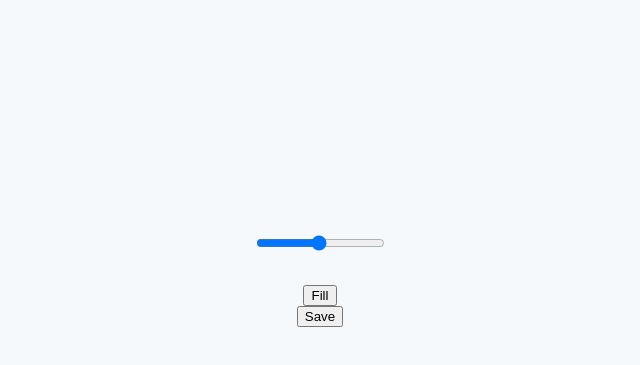
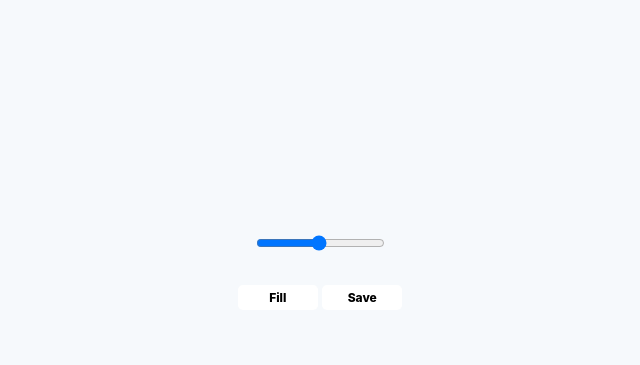
Before and after one commit to taromi02/PaintJS_1, a plain HTML site: page index.html in a window 1280 px wide. Shown: the part 55-420 px from the top of the page, without its empty margins (320-960 px from the left). Drawn offline with Linux system fonts and the light colour scheme.

Commit message:
Update index.html

```diff
--- a/index.html
+++ b/index.html
@@ -20,8 +20,10 @@
             step="0.1">
 
         </div>
-        <button id="jsMode">Fill</button>
-        <button id="jsSave">Save</button>
+        <div class="controls__btns">
+            <button id="jsMode">Fill</button>
+            <button id="jsSave">Save</button>
+        </div>
         <div class="controls__colors" id="JScolors">
             <div class="controls__color" style="background-color:#2c2c2c"></div>
             <div class="controls__color" style="background-color:white"></div>
```
